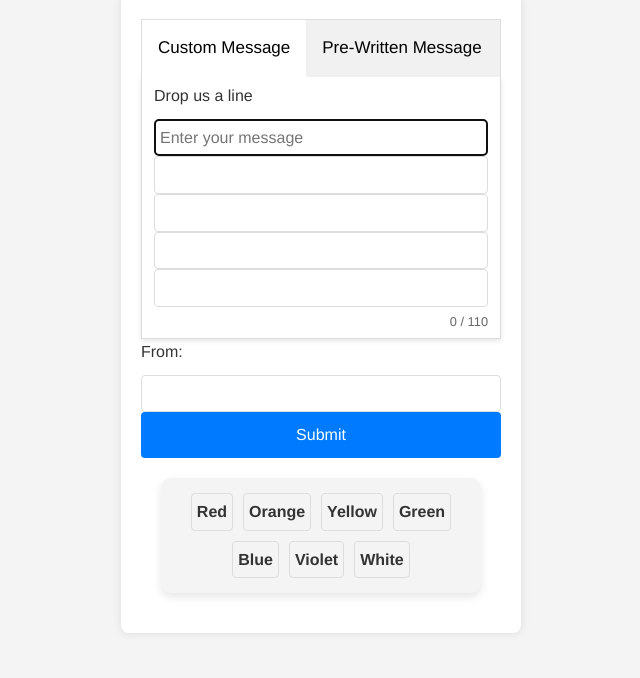
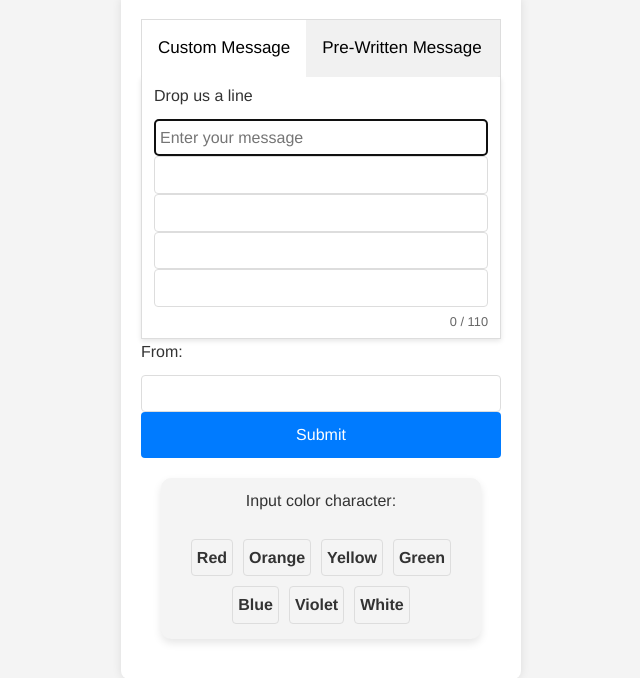
Before and after one commit to ribbansmax/vesta_platform, a Flask app: page / in a window 1280 px wide. Shown: the part 21-699 px from the top of the page, without its empty margins (319-959 px from the left). Run offline with Flask 2, Linux system fonts and the light colour scheme.

Commit message:
remove color banner on prefab message tab

```diff
--- a/app/templates/index.html
+++ b/app/templates/index.html
@@ -62,7 +62,10 @@
             <input type="submit" value="Submit">
         </div>
 
-      <div class="color-mapping-banner">
+      <div class="color-mapping-banner" id="colorMappingBanner" style="display: none;">
+        <div class="color-label" style="width: 100%; text-align: center; margin-bottom: 10px;">
+            <label>Input color character:</label>
+        </div>
         <div class="color" data-symbol="[">Red</div>
         <div class="color" data-symbol="]">Orange</div>
         <div class="color" data-symbol="{">Yellow</div>
@@ -70,7 +73,7 @@
         <div class="color" data-symbol="|">Blue</div>
         <div class="color" data-symbol="~">Violet</div>
         <div class="color" data-symbol="^">White</div>
-    </div>
+      </div>
     </form>
     <script>
         function updateCounter() {
@@ -143,6 +146,12 @@
             }
             document.getElementById(tabName).style.display = "block";
             evt.currentTarget.className += " active";
+
+            if (tabName === 'CustomMessage') {
+        document.getElementById('colorMappingBanner').style.display = 'flex'; // Or 'block', depending on your layout
+            } else {
+                document.getElementById('colorMappingBanner').style.display = 'none';
+            }
         }
 
         let lastSelectedButton = null;
```
